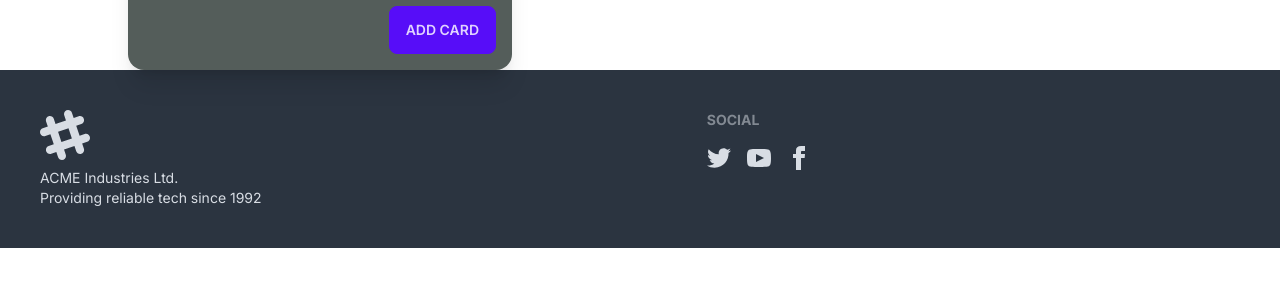
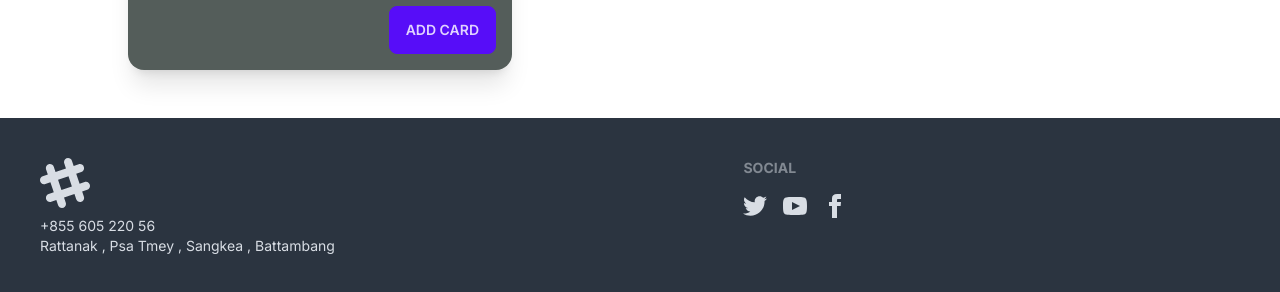
Before and after one commit to PHANZzz/Ecommerce-Project, a Next.js app: page / in a window 1280 px wide. Shown: the part 728-1020 px from the top of the page. Before the commit the page ends 976 px from the top, so only its background shows below. Built offline with nearby package versions, Linux system fonts and the light colour scheme.

Commit message:
4th commit

```diff
--- a/app/Card/page.tsx
+++ b/app/Card/page.tsx
@@ -16,7 +16,7 @@ export default function Card() {
           </div>
         </div>
       </div>
-      <Footer/>
+      <div className='mt-12'><Footer/></div>
     </>
   )
 }
--- a/app/footer/footer.tsx
+++ b/app/footer/footer.tsx
@@ -5,7 +5,7 @@ export default function Footer() {
         <div><footer className="footer p-10 bg-neutral text-neutral-content">
             <div>
                 <svg width="50" height="50" viewBox="0 0 24 24" xmlns="http://www.w3.org/2000/svg" fillRule="evenodd" clipRule="evenodd" className="fill-current"><path d="M22.672 15.226l-2.432.811.841 2.515c.33 1.019-.209 2.127-1.23 2.456-1.15.325-2.148-.321-2.463-1.226l-.84-2.518-5.013 1.677.84 2.517c.391 1.203-.434 2.542-1.831 2.542-.88 0-1.601-.564-1.86-1.314l-.842-2.516-2.431.809c-1.135.328-2.145-.317-2.463-1.229-.329-1.018.211-2.127 1.231-2.456l2.432-.809-1.621-4.823-2.432.808c-1.355.384-2.558-.59-2.558-1.839 0-.817.509-1.582 1.327-1.846l2.433-.809-.842-2.515c-.33-1.02.211-2.129 1.232-2.458 1.02-.329 2.13.209 2.461 1.229l.842 2.515 5.011-1.677-.839-2.517c-.403-1.238.484-2.553 1.843-2.553.819 0 1.585.509 1.85 1.326l.841 2.517 2.431-.81c1.02-.33 2.131.211 2.461 1.229.332 1.018-.21 2.126-1.23 2.456l-2.433.809 1.622 4.823 2.433-.809c1.242-.401 2.557.484 2.557 1.838 0 .819-.51 1.583-1.328 1.847m-8.992-6.428l-5.01 1.675 1.619 4.828 5.011-1.674-1.62-4.829z"></path></svg>
-                <p>ACME Industries Ltd.<br />Providing reliable tech since 1992</p>
+                <p>+855 605 220 56<br />Rattanak , Psa Tmey , Sangkea , Battambang</p>
             </div>
             <div>
                 <span className="footer-title">Social</span>
```
